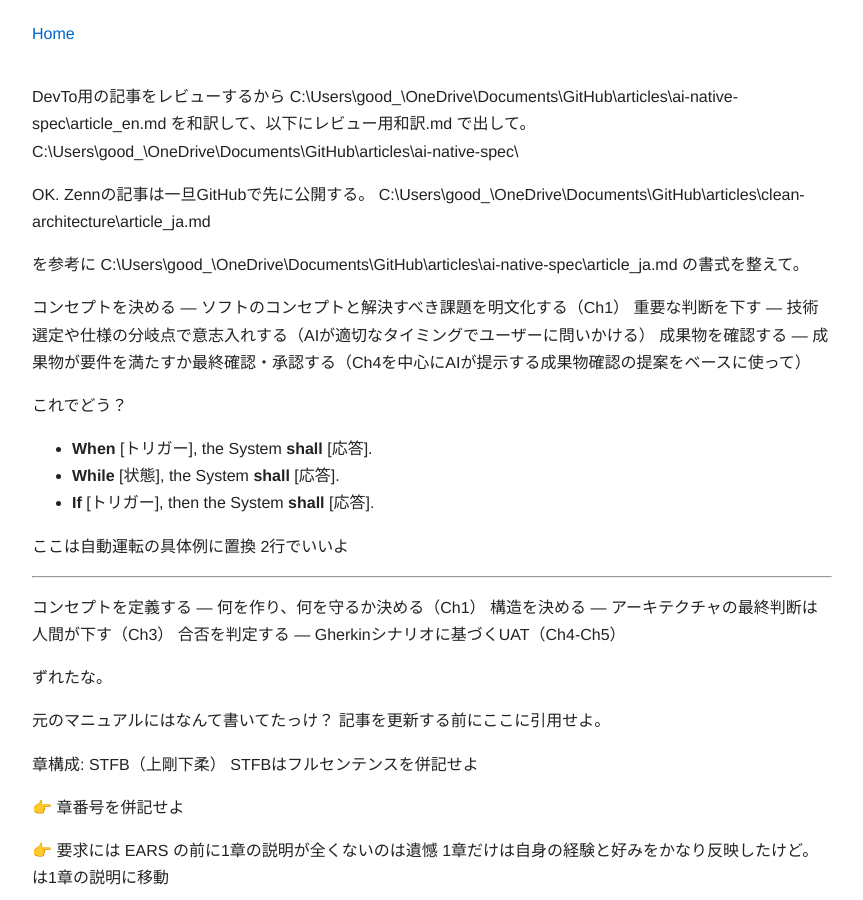
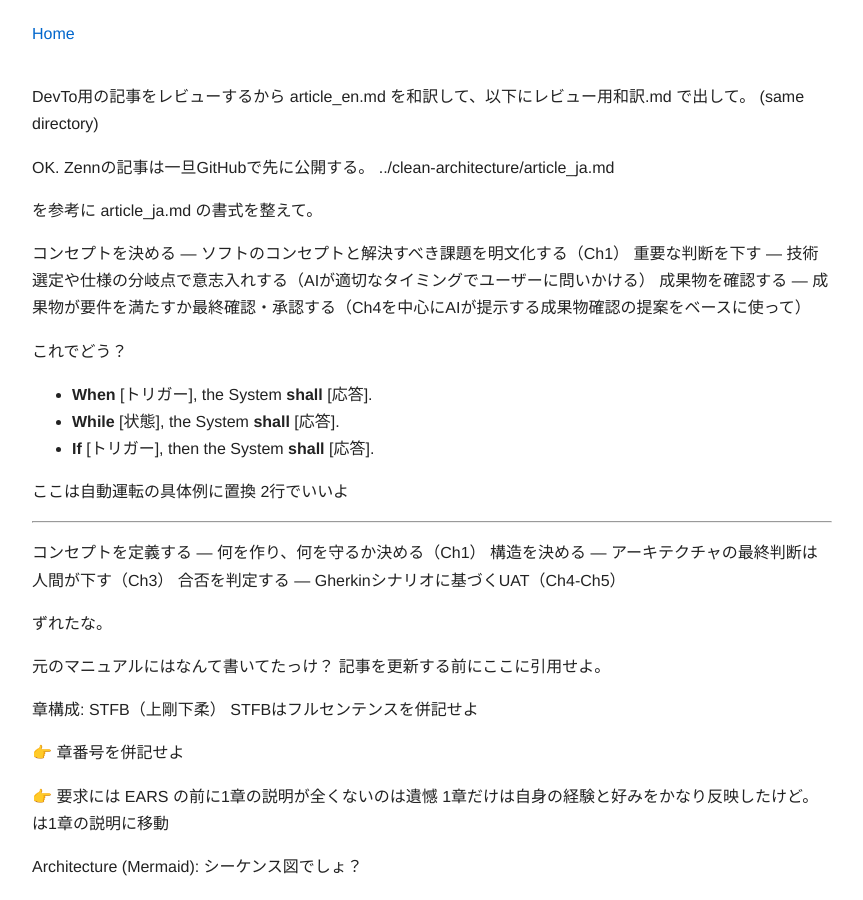
Before and after one commit to GoodRelax/articles, a Jekyll site: the page built from ai-native-spec/prompt.md, in a window 1280 px wide and 900 px high. Shown: the whole window, without its empty margins (208-1071 px from the left). Built offline with Jekyll 4.4.1, drawn with Linux system fonts in a browser that asks for light colours; our own code applies the rules of GitHub Pages for plain Markdown files.

Commit message:
Update link

```diff
--- a/ai-native-spec/prompt.md
+++ b/ai-native-spec/prompt.md
@@ -1,14 +1,14 @@
 DevTo用の記事をレビューするから
-C:\Users\good\_\OneDrive\Documents\GitHub\articles\ai-native-spec\article_en.md
+article_en.md
 を和訳して、以下にレビュー用和訳.md で出して。
-C:\Users\good\_\OneDrive\Documents\GitHub\articles\ai-native-spec\
+(same directory)
 
 OK.
 Zennの記事は一旦GitHubで先に公開する。
-C:\Users\good\_\OneDrive\Documents\GitHub\articles\clean-architecture\article_ja.md
+../clean-architecture/article_ja.md
 
 を参考に
-C:\Users\good\_\OneDrive\Documents\GitHub\articles\ai-native-spec\article_ja.md
+article_ja.md
 の書式を整えて。
 
 コンセプトを決める — ソフトのコンセプトと解決すべき課題を明文化する（Ch1）
```
Also changed, not shown: ai-native-spec/article_en.md (+6 -6 lines), ai-native-spec/article_ja.md (+6 -6 lines), ai-native-spec/レビュー用和訳.md (+6 -6 lines).
